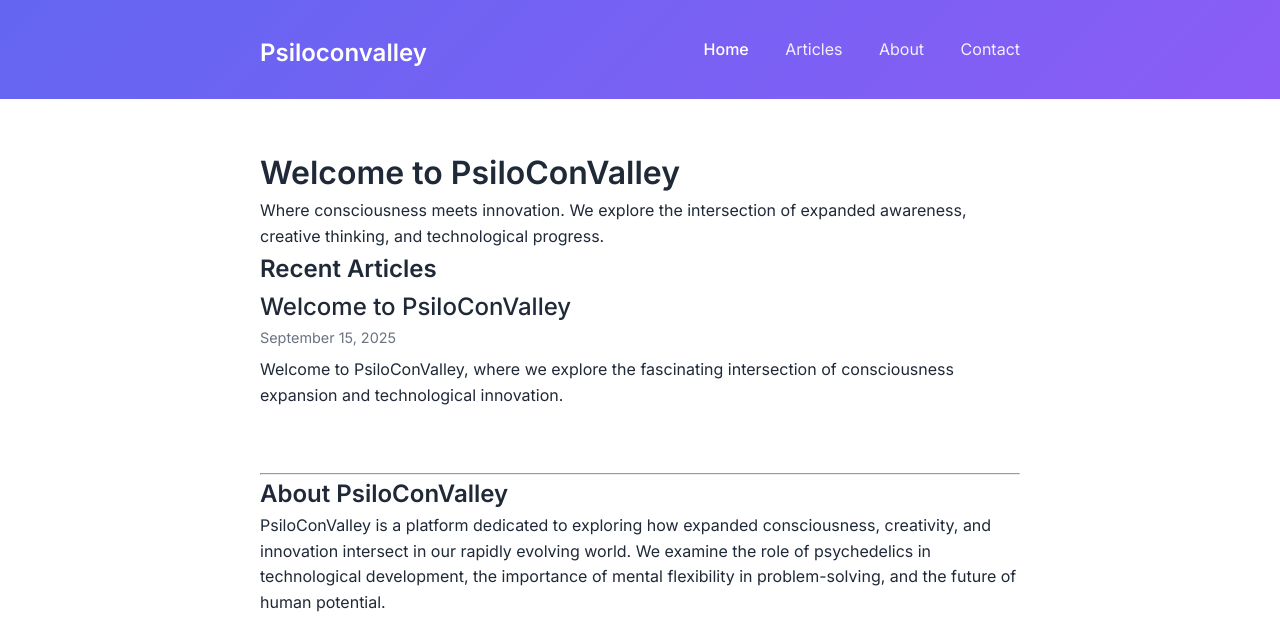
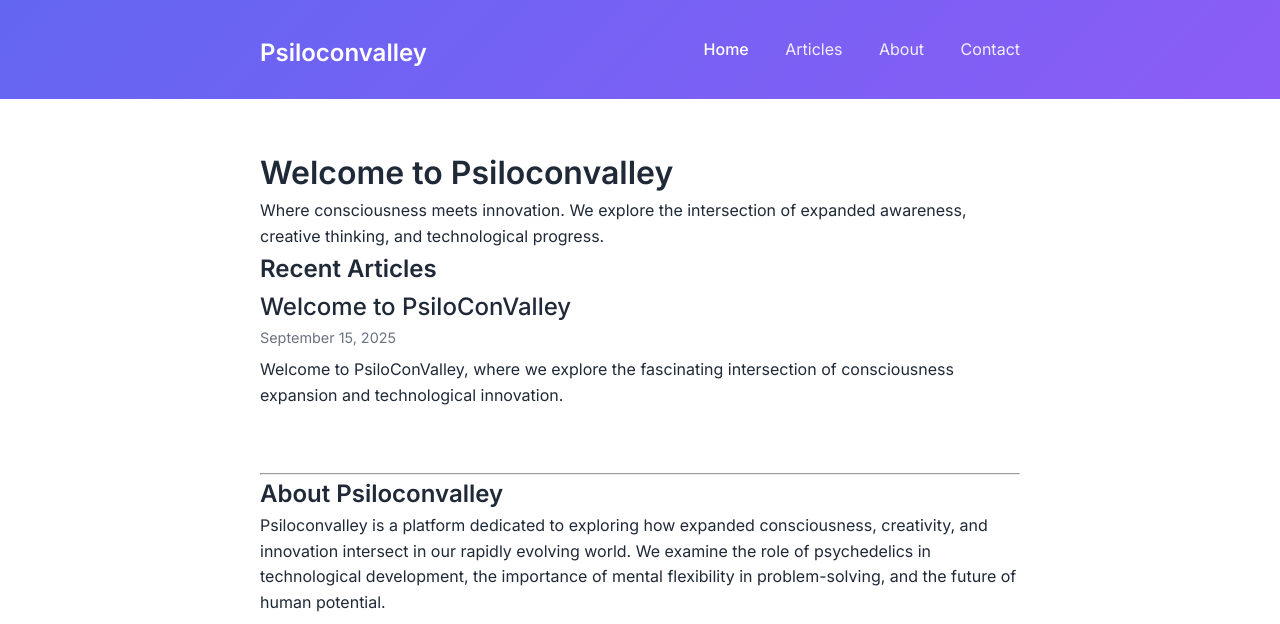
Before and after one commit to psiloconvalley/psiloconvalley.github.io, a Jekyll site: the page built from index.md, in a window 1280 px wide. Shown: the top 624 px of the page. Built offline with Jekyll 4.4.1, drawn with Linux system fonts in a browser that asks for light colours; our own code applies the rules of GitHub Pages for plain Markdown files.

```diff
--- a/index.md
+++ b/index.md
@@ -1,7 +1,7 @@
 ---
 layout: default
 ---
-# Welcome to PsiloConValley
+# Welcome to Psiloconvalley
 
 Where consciousness meets innovation. We explore the intersection of expanded awareness, creative thinking, and technological progress.
 
@@ -17,6 +17,6 @@ Where consciousness meets innovation. We explore the intersection of expanded aw
 
 ---
 
-## About PsiloConValley
+## About Psiloconvalley
 
-PsiloConValley is a platform dedicated to exploring how expanded consciousness, creativity, and innovation intersect in our rapidly evolving world. We examine the role of psychedelics in technological development, the importance of mental flexibility in problem-solving, and the future of human potential.
+Psiloconvalley is a platform dedicated to exploring how expanded consciousness, creativity, and innovation intersect in our rapidly evolving world. We examine the role of psychedelics in technological development, the importance of mental flexibility in problem-solving, and the future of human potential.
```
